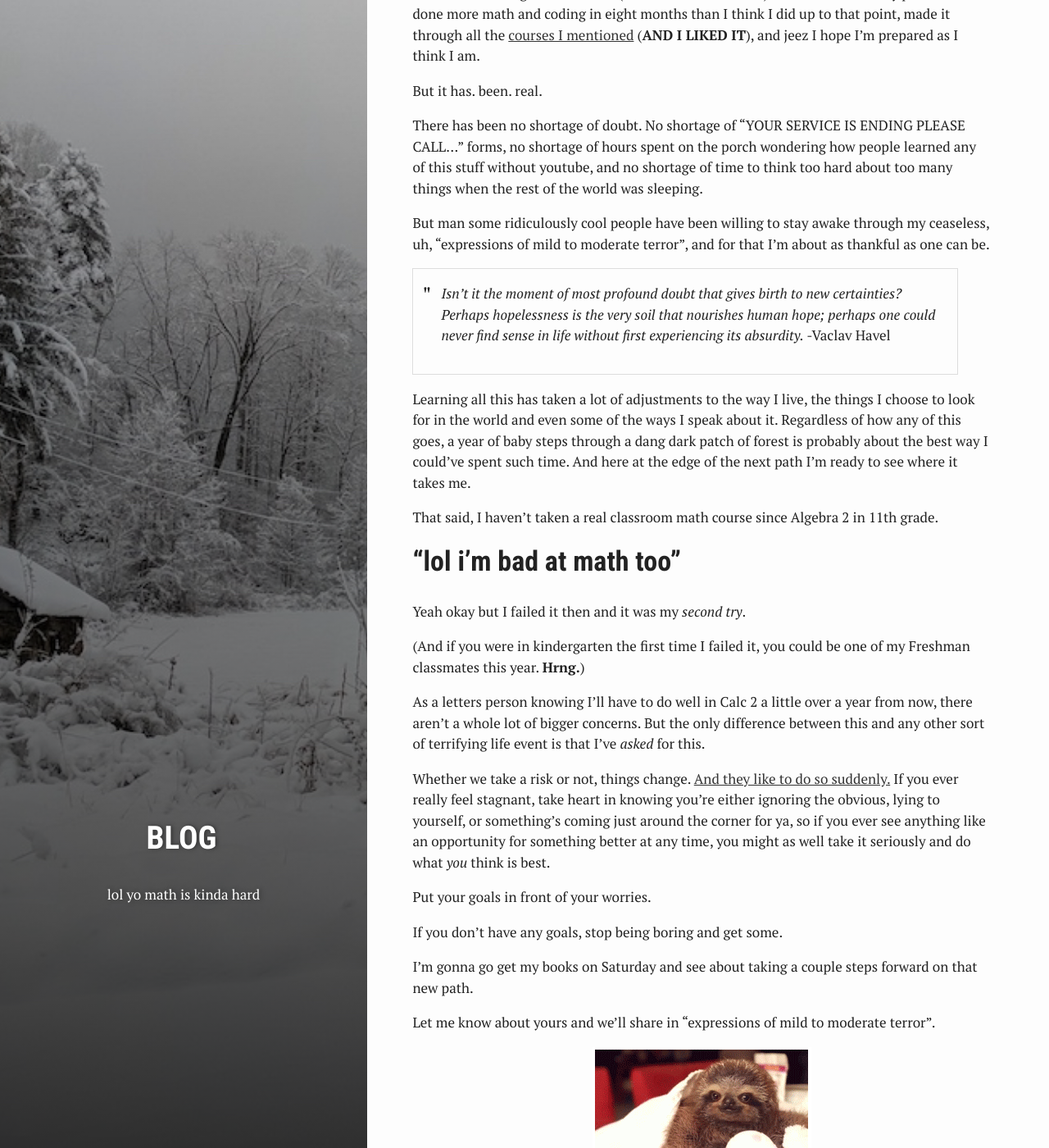
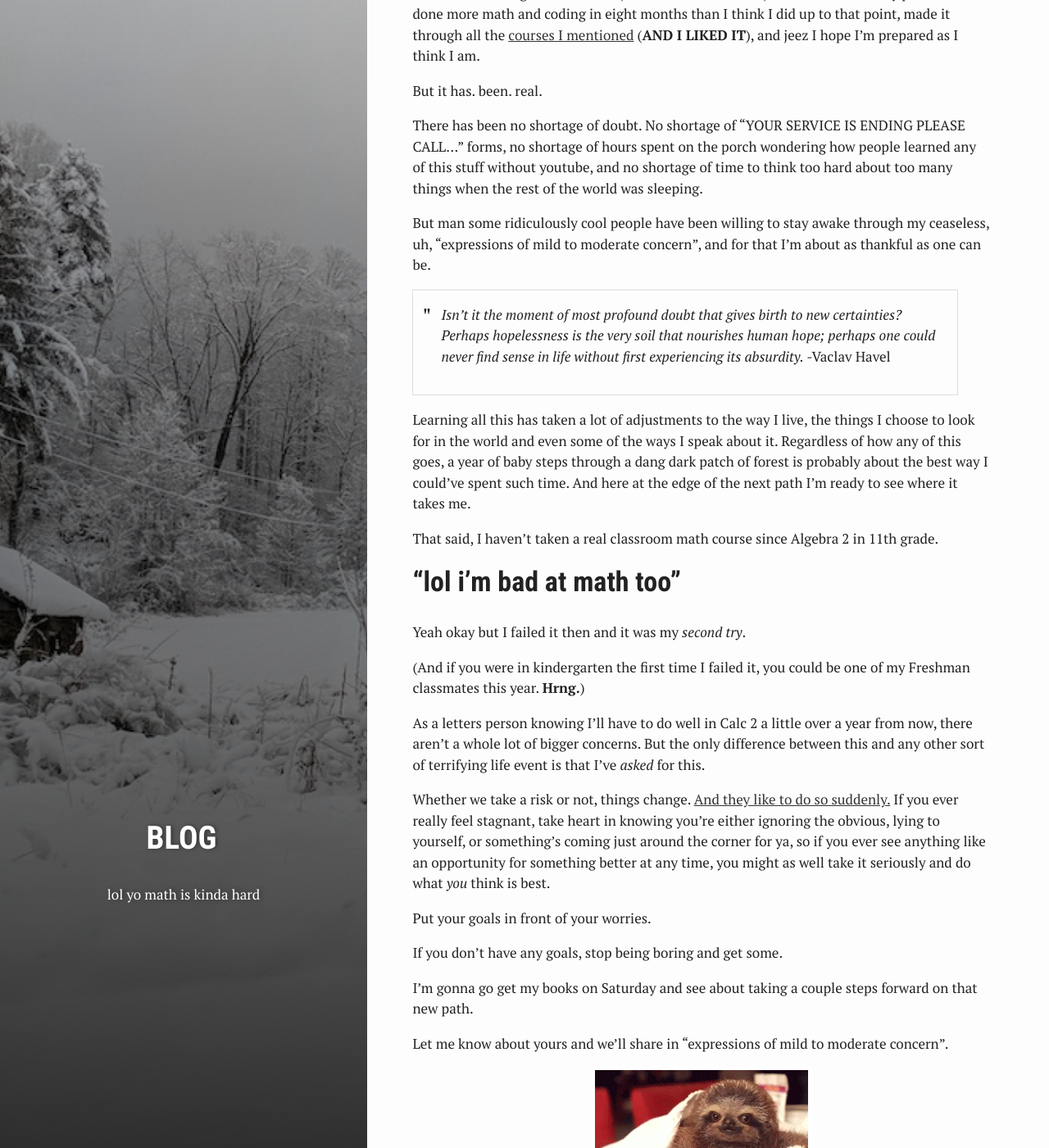
Before and after one commit to acsexton/acsexton.github.io, a Jekyll site: the page built from _posts/2018-01-09-letsgo.markdown, in a window 1280 px wide and 1400 px high, scrolled down 509 px. Shown: the whole window at 82% size. Built offline with Jekyll 4.4.1, drawn with Linux system fonts in a browser that asks for light colours.

Commit message:
lil change

```diff
--- a/_posts/2018-01-09-letsgo.markdown
+++ b/_posts/2018-01-09-letsgo.markdown
@@ -9,7 +9,6 @@ tags : ['blog'] # 'blog','links's # In quotes, separate by commas
 slug: beginagin # This becomes the URL
 author: "acsexton" # Obvs
 categories: posts
-
 ---
 
 > *It may be that when we no longer know what to do we have come to our real work, and that when we no longer know which way to go we have come to our real journey. The mind that is not baffled is not employed. The impeded stream is the one that sings.* -Wendell Berry
@@ -22,7 +21,7 @@ But it has. been. real.
 
 There has been no shortage of doubt. No shortage of "YOUR SERVICE IS ENDING PLEASE CALL..." forms, no shortage of hours spent on the porch wondering how people learned any of this stuff without youtube, and no shortage of time to think too hard about too many things when the rest of the world was sleeping.
 
-But man some ridiculously cool people have been willing to stay awake through my ceaseless, uh, "expressions of mild to moderate terror", and for that I'm about as thankful as one can be.
+But man some ridiculously cool people have been willing to stay awake through my ceaseless, uh, "expressions of mild to moderate concern", and for that I'm about as thankful as one can be.
 
 > *Isn't it the moment of most profound doubt that gives birth to new certainties?
 Perhaps hopelessness is the very soil that nourishes human hope; perhaps one could never find sense in life without first experiencing its absurdity.* -Vaclav Havel
@@ -47,6 +46,6 @@ If you don't have any goals, stop being boring and get some.
 
 I'm gonna go get my books on Saturday and see about taking a couple steps forward on that new path.
 
-Let me know about yours and we'll share in "expressions of mild to moderate terror".
+Let me know about yours and we'll share in "expressions of mild to moderate concern".
 
 ![Herehaveaslothgif](/assets/images/slothgif.gif)
```
